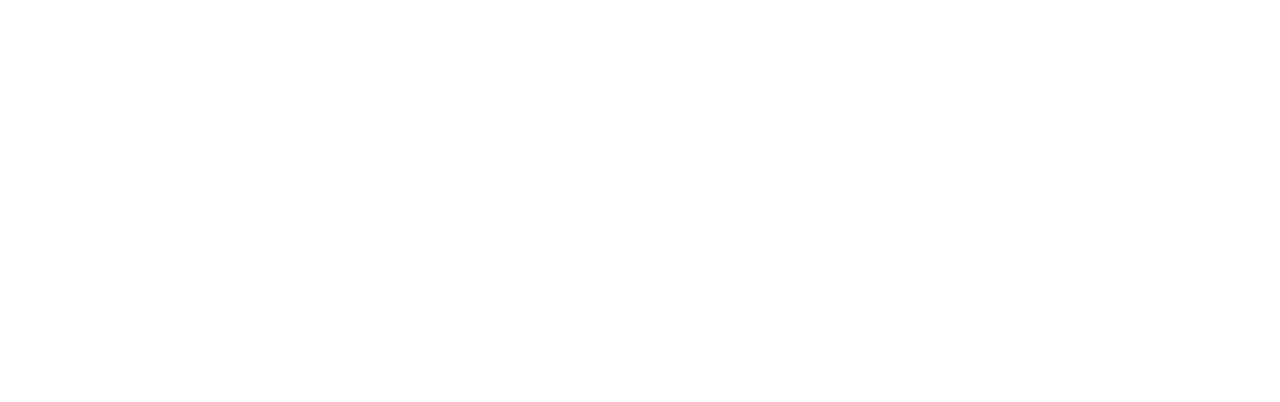
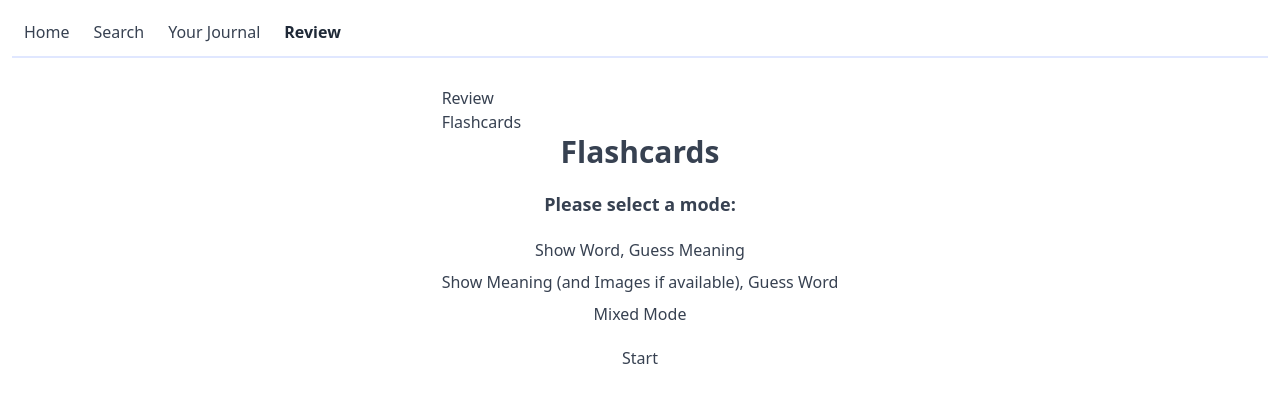
Before and after one commit to TiffanyChan614/Vocabulary-Builder, a React (Create React App) app in the folder vocabularybuilder/: page /review/flashcards in a window 1280 px wide. Before the commit this address had no page. Shown: the top 402 px of the page. Built offline with nearby package versions, Linux system fonts and the light colour scheme.

Commit message:
Nest Flashcards inside Review

```diff
--- a/vocabularybuilder/src/App.js
+++ b/vocabularybuilder/src/App.js
@@ -9,7 +9,6 @@
 import Flashcards from './pages/Flashcards'
 import FlashcardsMode from './pages/FlashcardsMode'
 import Card from './pages/Card'
-import { updateSearchCurrentPage } from './reducers/searchReducer'
 import { useDispatch } from 'react-redux'
 
 const App = () => {
@@ -29,14 +28,10 @@
             path='search'
             element={<Search />}>
             <Route
-              onClick={() => dispatch(updateSearchCurrentPage('search'))}
               index
               element={<PossibleWords />}
             />
             <Route
-              onClick={({ params }) =>
-                dispatch(updateSearchCurrentPage(`search/${params.word}`))
-              }
               path=':word'
               element={<WordMeanings />}
             />
@@ -47,8 +42,7 @@
           />
           <Route
             path='review'
-            element={<Review />}
-          />
+            element={<Review />}>
             <Route
               path='flashcards'
               element={<Flashcards />}>
@@ -62,6 +56,7 @@
               />
             </Route>
           </Route>
+        </Route>
       </Routes>
     </BrowserRouter>
   )
--- a/vocabularybuilder/src/pages/Flashcards.js
+++ b/vocabularybuilder/src/pages/Flashcards.js
@@ -2,8 +2,8 @@
 
 const Flashcards = () => {
   return (
-    <div>
-      <h1>Flashcards</h1>
+    <div className='flex flex-col gap-5'>
+      <h1 className='text-3xl font-bold text-center'>Flashcards</h1>
       <Outlet />
     </div>
   )
--- a/vocabularybuilder/src/pages/FlashcardsMode.js
+++ b/vocabularybuilder/src/pages/FlashcardsMode.js
@@ -9,6 +9,8 @@
   const { mode } = useSelector((state) => state.flashcards)
   const { words } = useSelector((state) => state.journal)
   const dispatch = useDispatch()
+
+  const buttonStyle = {}
 
   const handleModeClick = (e) => {
     e.stopPropagation()
@@ -50,9 +52,9 @@
   }
 
   return (
-    <div>
-      <h2>Please select a mode:</h2>
-      <div className='flex flex-col'>
+    <div className='flex flex-col gap-5 text-center'>
+      <h2 className='text-lg font-bold'>Please select a mode:</h2>
+      <div className='flex flex-col gap-2'>
         <button
           name='wordToMeaning'
           onClick={handleModeClick}>
--- a/vocabularybuilder/src/pages/Review.js
+++ b/vocabularybuilder/src/pages/Review.js
@@ -1,12 +1,13 @@
-import { Link } from 'react-router-dom'
+import { Link, Outlet } from 'react-router-dom'
 
 const Review = () => {
   return (
     <div>
       <h1>Review</h1>
       <div>
-        <Link to='../flashcards'>Flashcards</Link>
+        <Link to='flashcards'>Flashcards</Link>
       </div>
+      <Outlet />
     </div>
   )
 }
```
Lines whose indentation alone changed are shown as unchanged.
